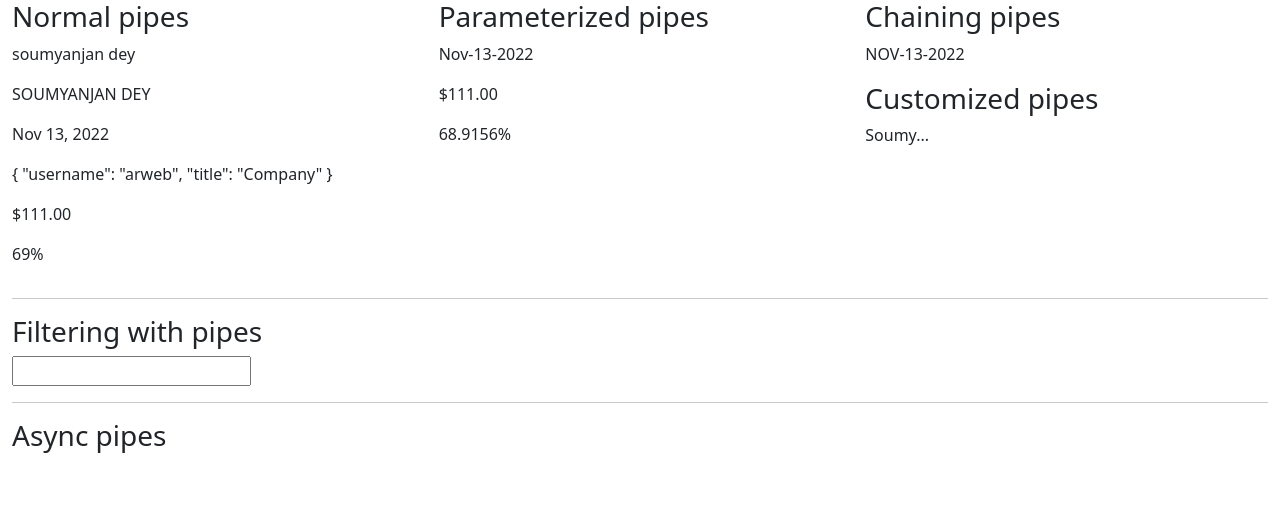
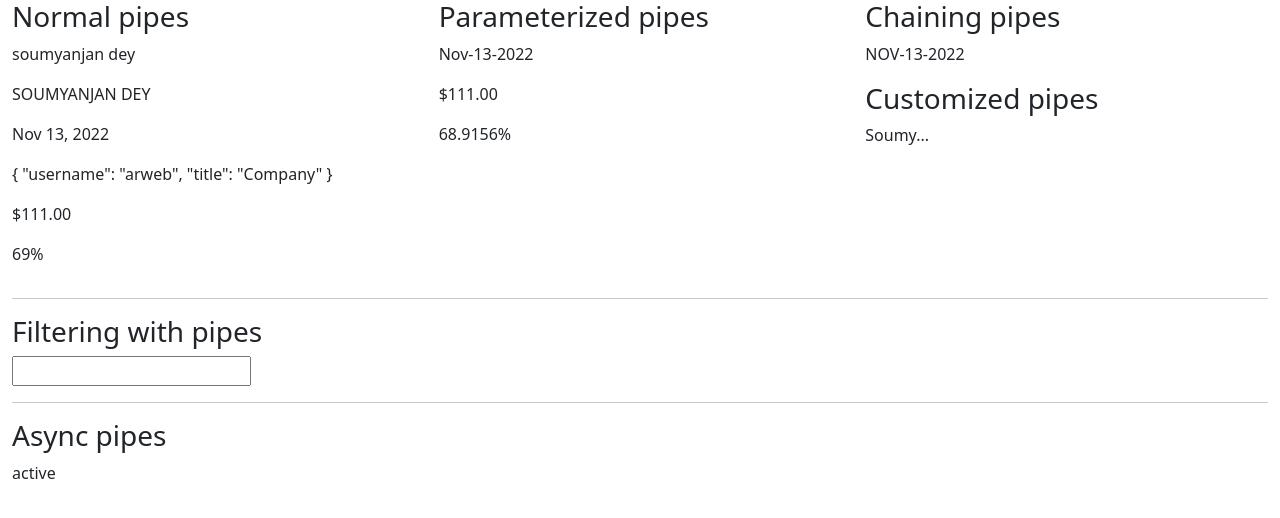
Before and after one commit to arwebcs/Angular-practise, an Angular app: page / in a window 1280 px wide. Shown: the top 518 px of the page. Built offline with nearby package versions, Linux system fonts and the light colour scheme.

Commit message:
Pipes updated

```diff
--- a/src/app/pipes/pipes.component.ts
+++ b/src/app/pipes/pipes.component.ts
@@ -19,7 +19,7 @@ export class PipesComponent implements OnInit {
   percentEx = 0.689156;
 
   status_on = new Promise((resolve, reject) => {
-    setTimeout(() => { return "active" }, 2000);
+    setTimeout(() => { return resolve("active"); }, 2000);
   });
 
   filterText: string = "";
```
